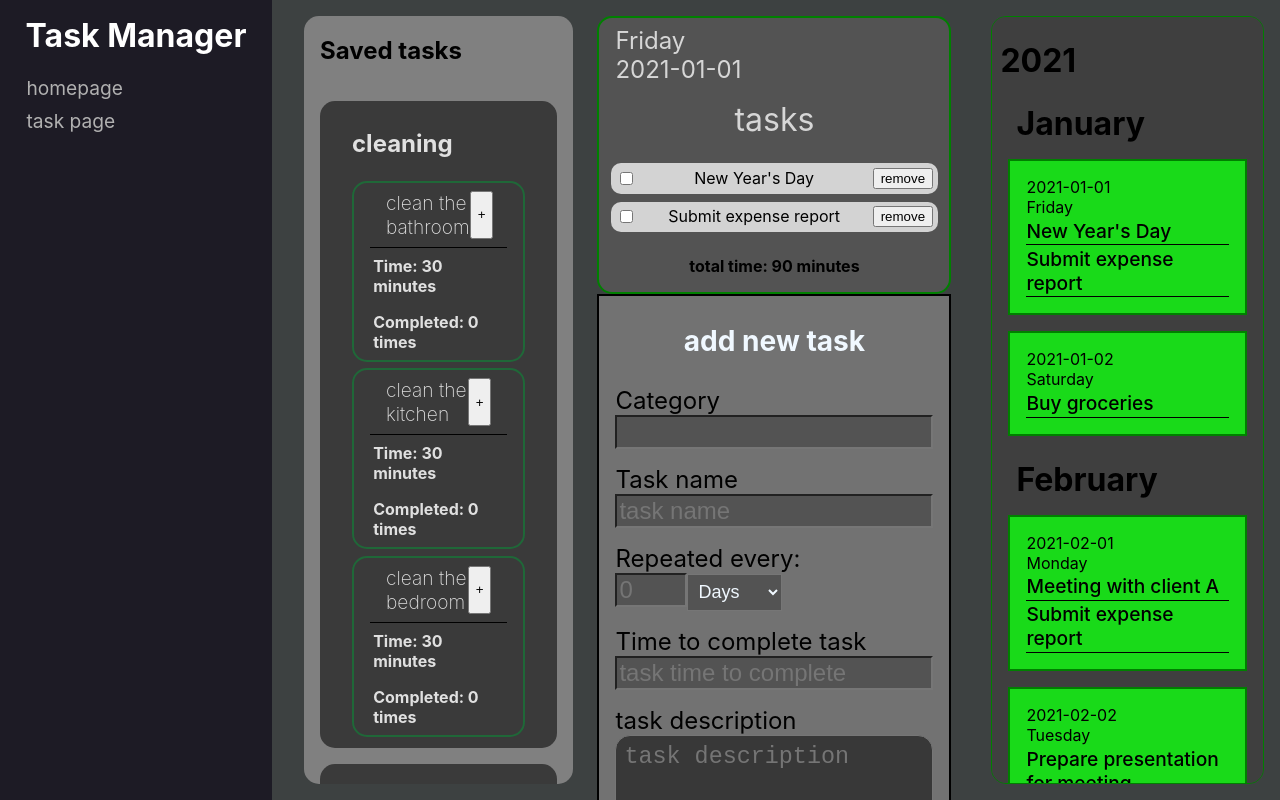
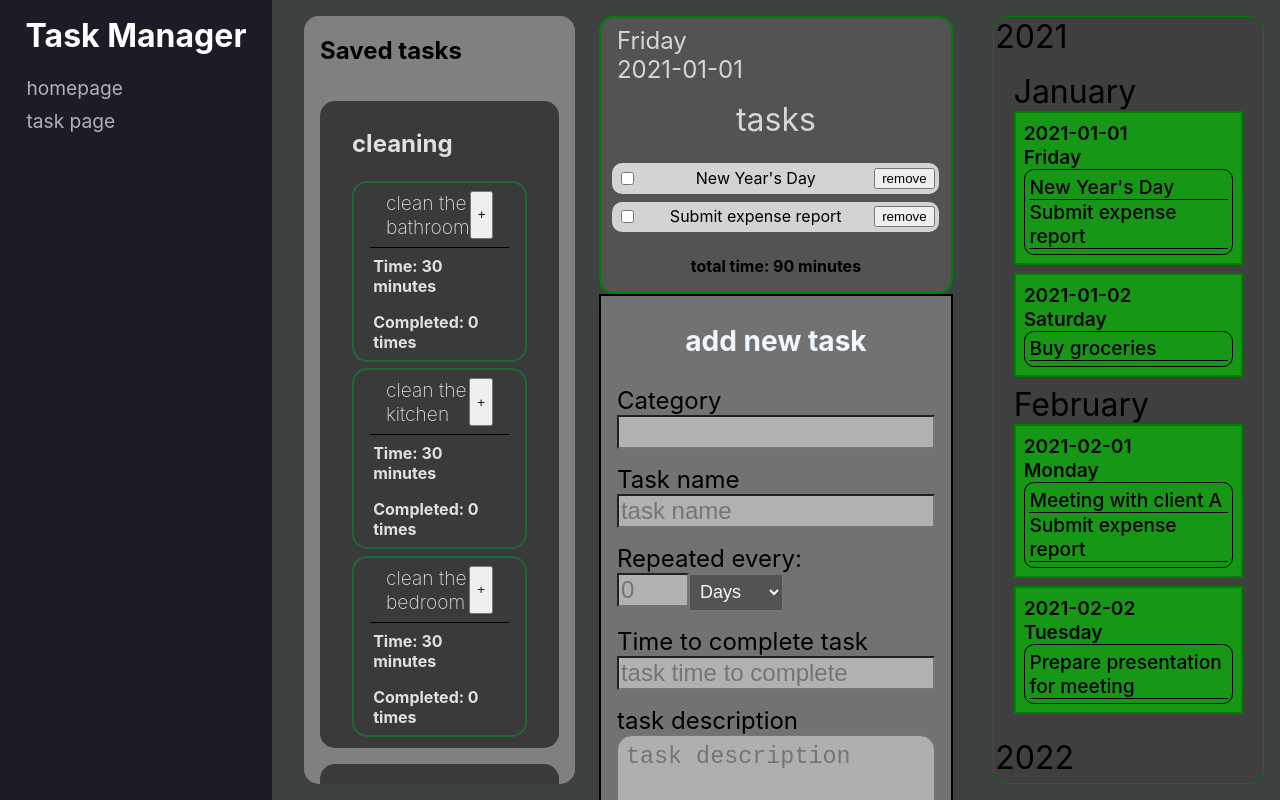
Before and after one commit to tobleroo/react-lifeorganizer, a React (Create React App) app: page /all-tasks in a window 1280 px wide. Shown: the top 800 px of the page. Built offline with nearby package versions, Linux system fonts and the light colour scheme.

Commit message:
todo page completed alpha

```diff
--- a/src/pages/todoPage/components/CalendarDayBox.jsx
+++ b/src/pages/todoPage/components/CalendarDayBox.jsx
@@ -14,8 +14,8 @@ export default function CalendarDayBox({days, setSelectedDate}){
                 days.map((dayData, index) => {
                     return (
                         <div className="dayBox" onClick={() => {changeSelectedDate(dayData)}}>
-                            <p>{dayData.date}</p>
-                            <p>{dayData.dayOfWeek}</p>
+                            <p id="dayDate">{dayData.date}</p>
+                            <p id="dayDay">{dayData.dayOfWeek}</p>
                             <CalendarTaskBox task={dayData.tasks}/>
                         </div>
                     )
--- a/src/pages/todoPage/components/CalendarMonthBox.jsx
+++ b/src/pages/todoPage/components/CalendarMonthBox.jsx
@@ -8,7 +8,7 @@ export default function CalendarMonthBox({months, setSelectedDate}){
                 months.map((weekData, index) => {
                     return (
                         <div className="monthBox">
-                            <h5 id="monthNumber">{weekData.name}</h5>
+                            <p id="monthNumber">{weekData.name}</p>
                             <CalendarDayBox days={weekData.days} setSelectedDate={setSelectedDate}/>
                         </div>
                     )
--- a/src/pages/todoPage/components/CalendarYearBox.jsx
+++ b/src/pages/todoPage/components/CalendarYearBox.jsx
@@ -9,7 +9,7 @@ export default function CalendarYearBox({yearData, setSelectedDate}){
                 yearData.map((monthData, index) => {
                     return (
                         <div className="yearBox">
-                            <h5 id="yearNumber">{monthData.year}</h5>
+                            <p id="yearNumber">{monthData.year}</p>
                             <CalendarMonthBox months={monthData.months} setSelectedDate={setSelectedDate}/>
                         </div>
                     )
--- a/src/styles/pages/AllTasksPage.css
+++ b/src/styles/pages/AllTasksPage.css
@@ -185,7 +185,7 @@
 
 .AddTaskBox input{
     font-size: x-large;
-    background-color: rgb(83, 83, 83);
+    background-color: rgb(177, 177, 177);
     color: aliceblue;
 }
 
@@ -195,8 +195,7 @@
     border-radius: 15px;
     padding: .5rem;
     height: 10rem;
-    background-color: rgb(56, 56, 56);
-
+    background-color: rgb(175, 175, 175);
 }
 
 .inputBox{
@@ -298,13 +297,13 @@
     overflow: scroll;
 }
 
-.yearBox{
-    margin: 1rem 0;
+#yearNumber, #monthNumber{
+    font-size: xx-large;
+    /* margin: .5rem; */
 }
 
-#yearNumber, #monthNumber{
-    font-size: xx-large;
-    margin: .5rem;
+.yearBox{
+    width: 99%;
 }
 
 .CalendarMonthBox{
@@ -312,20 +311,38 @@
     flex-direction: column;
     align-items: center;
     margin: 1rem;
-    background-color: inherit;
     border-radius: 15px;
+}
+
+.monthBox{
+    width: 98%;
 }
 
 .dayBox{
     border: solid green 2px;
-    background-color: rgb(25, 218, 25);
-    margin: 1rem 0;
-    padding: 1rem;
+    background-color: rgb(22, 151, 22);
+    padding: .5rem;
+    margin-bottom: .5rem;
+}
+
+.dayBox:hover{
+    cursor: pointer;
+    background-color: rgb(0, 255, 13);
+}
+
+#dayDate, #dayDay{
+    font-size: larger;
+    font-weight: 600;
+    color: rgb(6, 7, 6);
+    /* margin: .5rem; */
 }
 
 .CalendarTasksBox{
     display: flex;
     flex-direction: column;
+    border: solid black 1px;
+    border-radius: 10px;
+    padding: .3rem;
 }
 
 .taskBox{
@@ -335,7 +352,7 @@
 }
 
 .taskBox p{
-    margin: .1rem 0;
+    /* margin: .1rem 0; */
     font-size: larger;
     font-weight: 500;
 }
```
